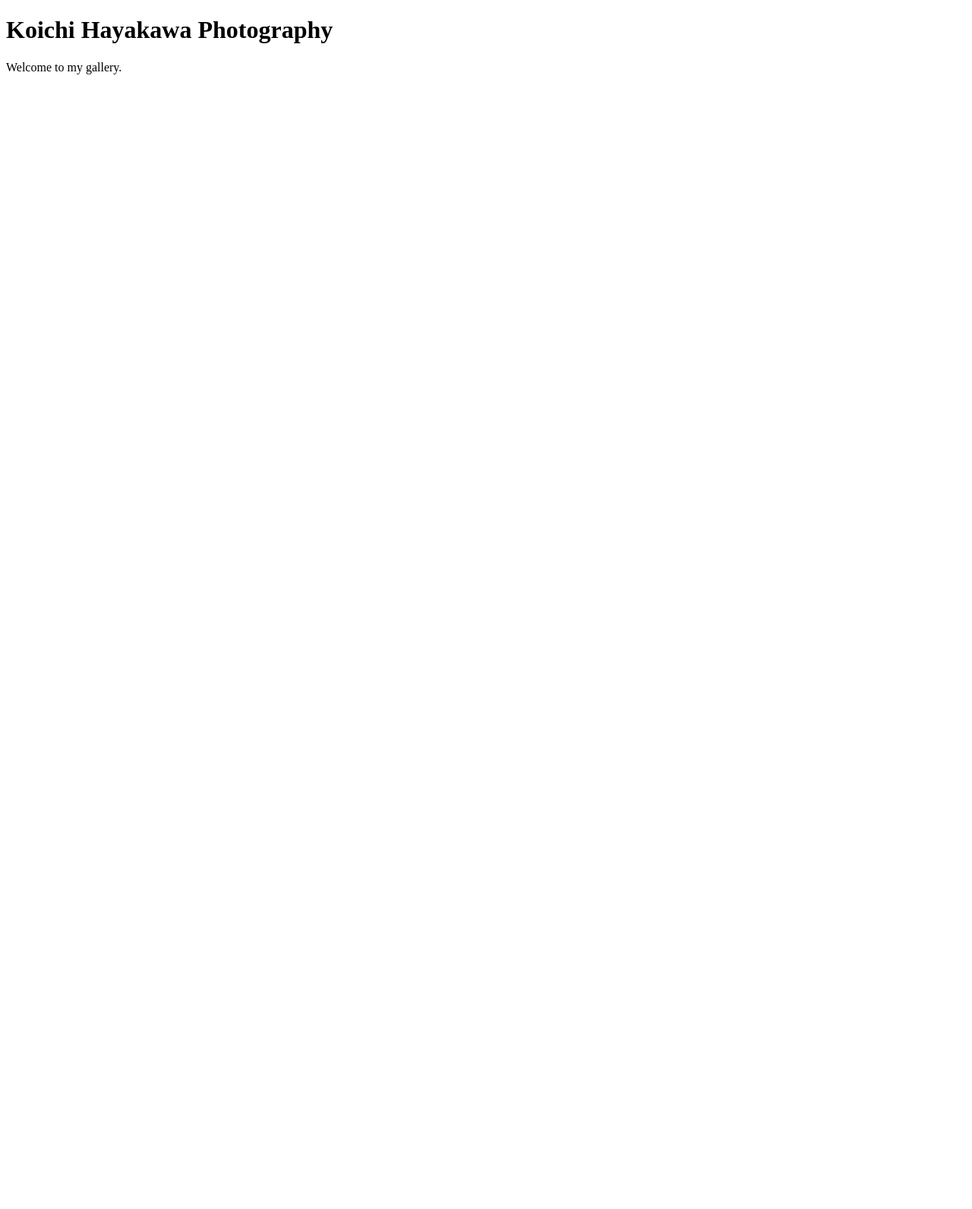
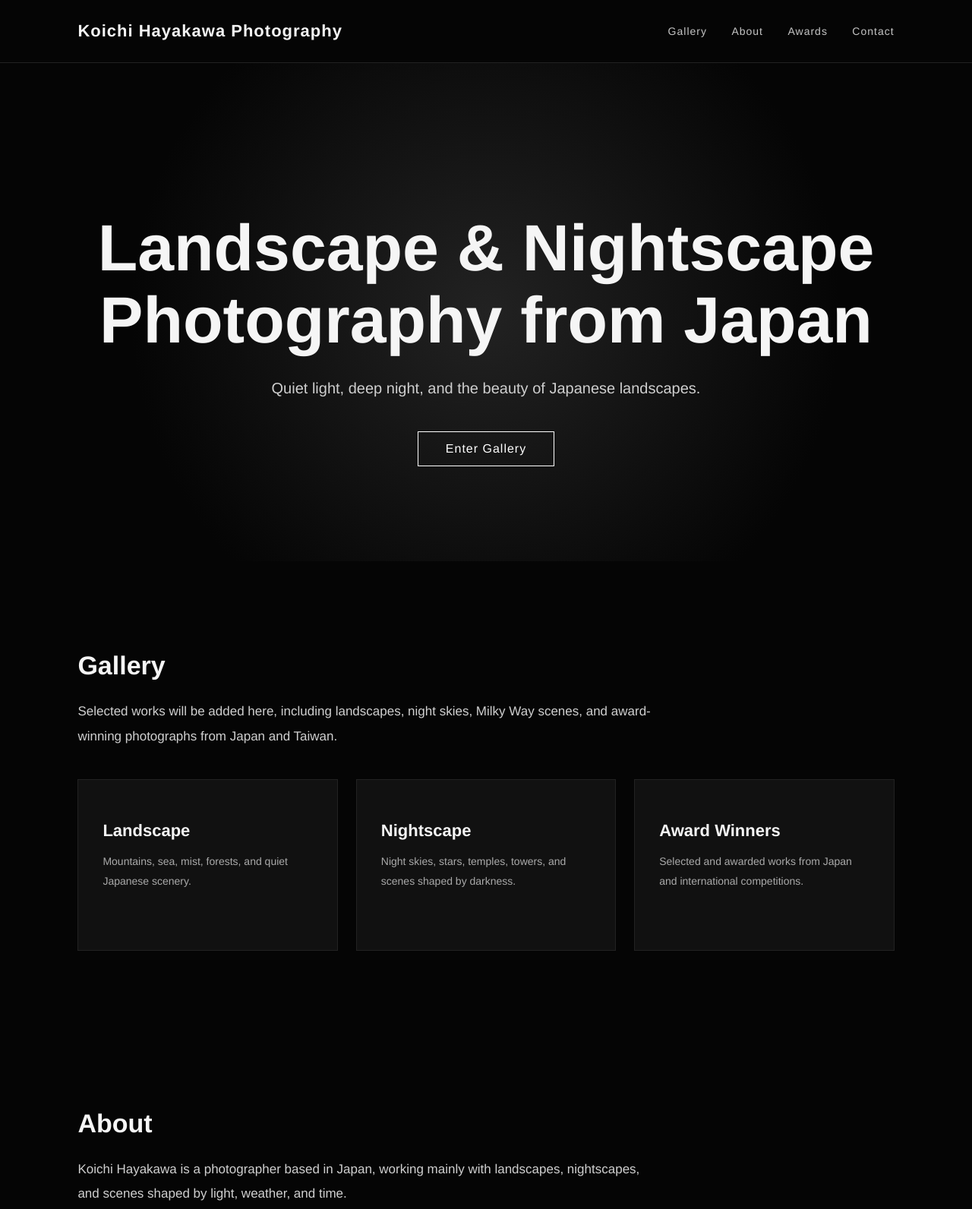
Before and after one commit to ko-photo/ko-photo.github.io, a plain HTML site: page index.html in a window 1280 px wide. Shown: the top 1592 px of the page at 76% size. Before the commit the page ends 800 px from the top, so only its background shows below. Drawn offline with Linux system fonts and the light colour scheme.

Commit message:
Update index.html

```diff
--- a/index.html
+++ b/index.html
@@ -1,14 +1,222 @@
 <!DOCTYPE html>
 <html lang="ja">
 <head>
-<meta charset="utf-8">
-<title>Koichi Hayakawa Photography</title>
+  <meta charset="UTF-8">
+  <meta name="viewport" content="width=device-width, initial-scale=1.0">
+  <title>Koichi Hayakawa Photography</title>
+  <meta name="description" content="Landscape and nightscape photography from Japan by Koichi Hayakawa.">
+
+  <style>
+    body {
+      margin: 0;
+      font-family: "Helvetica Neue", Arial, sans-serif;
+      background: #050505;
+      color: #f5f5f5;
+    }
+
+    header {
+      padding: 28px 8%;
+      display: flex;
+      justify-content: space-between;
+      align-items: center;
+      border-bottom: 1px solid #222;
+    }
+
+    .logo {
+      font-size: 22px;
+      font-weight: 600;
+      letter-spacing: 1px;
+    }
+
+    nav a {
+      color: #f5f5f5;
+      text-decoration: none;
+      margin-left: 28px;
+      font-size: 14px;
+      letter-spacing: 1px;
+      opacity: 0.8;
+    }
+
+    nav a:hover {
+      opacity: 1;
+    }
+
+    .hero {
+      min-height: 82vh;
+      display: flex;
+      align-items: center;
+      justify-content: center;
+      text-align: center;
+      padding: 0 8%;
+      background:
+        radial-gradient(circle at center, #222 0%, #050505 65%);
+    }
+
+    .hero h1 {
+      font-size: clamp(40px, 7vw, 86px);
+      line-height: 1.1;
+      margin-bottom: 24px;
+    }
+
+    .hero p {
+      font-size: 20px;
+      color: #cfcfcf;
+      margin-bottom: 38px;
+    }
+
+    .button {
+      display: inline-block;
+      padding: 13px 36px;
+      border: 1px solid #fff;
+      color: #fff;
+      text-decoration: none;
+      letter-spacing: 1px;
+      transition: 0.3s;
+    }
+
+    .button:hover {
+      background: #fff;
+      color: #000;
+    }
+
+    section {
+      padding: 90px 8%;
+      max-width: 1100px;
+      margin: 0 auto;
+    }
+
+    h2 {
+      font-size: 34px;
+      margin-bottom: 25px;
+    }
+
+    p {
+      line-height: 1.9;
+    }
+
+    .intro {
+      color: #d0d0d0;
+      font-size: 17px;
+      max-width: 760px;
+    }
+
+    .gallery-preview {
+      display: grid;
+      grid-template-columns: repeat(auto-fit, minmax(260px, 1fr));
+      gap: 24px;
+      margin-top: 40px;
+    }
+
+    .card {
+      background: #111;
+      border: 1px solid #222;
+      padding: 32px;
+      min-height: 160px;
+    }
+
+    .card h3 {
+      margin-bottom: 12px;
+      font-size: 22px;
+    }
+
+    .card p {
+      color: #aaa;
+      font-size: 14px;
+    }
+
+    footer {
+      text-align: center;
+      padding: 45px 20px;
+      color: #888;
+      font-size: 13px;
+      border-top: 1px solid #222;
+    }
+
+    @media (max-width: 720px) {
+      header {
+        flex-direction: column;
+        gap: 14px;
+      }
+
+      nav a {
+        margin: 0 10px;
+      }
+    }
+  </style>
 </head>
+
 <body>
 
-<h1>Koichi Hayakawa Photography</h1>
+  <header>
+    <div class="logo">Koichi Hayakawa Photography</div>
+    <nav>
+      <a href="#gallery">Gallery</a>
+      <a href="#about">About</a>
+      <a href="#awards">Awards</a>
+      <a href="#contact">Contact</a>
+    </nav>
+  </header>
 
-<p>Welcome to my gallery.</p>
+  <main>
+    <section class="hero">
+      <div>
+        <h1>Landscape & Nightscape Photography from Japan</h1>
+        <p>Quiet light, deep night, and the beauty of Japanese landscapes.</p>
+        <a href="#gallery" class="button">Enter Gallery</a>
+      </div>
+    </section>
+
+    <section id="gallery">
+      <h2>Gallery</h2>
+      <p class="intro">
+        Selected works will be added here, including landscapes, night skies, Milky Way scenes,
+        and award-winning photographs from Japan and Taiwan.
+      </p>
+
+      <div class="gallery-preview">
+        <div class="card">
+          <h3>Landscape</h3>
+          <p>Mountains, sea, mist, forests, and quiet Japanese scenery.</p>
+        </div>
+        <div class="card">
+          <h3>Nightscape</h3>
+          <p>Night skies, stars, temples, towers, and scenes shaped by darkness.</p>
+        </div>
+        <div class="card">
+          <h3>Award Winners</h3>
+          <p>Selected and awarded works from Japan and international competitions.</p>
+        </div>
+      </div>
+    </section>
+
+    <section id="about">
+      <h2>About</h2>
+      <p class="intro">
+        Koichi Hayakawa is a photographer based in Japan, working mainly with landscapes,
+        nightscapes, and scenes shaped by light, weather, and time.
+      </p>
+    </section>
+
+    <section id="awards">
+      <h2>Awards</h2>
+      <p class="intro">
+        TIFA Bronze Winner / BIFA Award Winner / Nika Exhibition Selected /
+        Niigata City Mayor Award / Nagaoka City Mayor Award / FIND/47 Quarter Award
+      </p>
+    </section>
+
+    <section id="contact">
+      <h2>Contact</h2>
+      <p class="intro">
+        For print inquiries, licensing, or photography-related requests, please contact me through
+        Instagram or email.
+      </p>
+    </section>
+  </main>
+
+  <footer>
+    © 2026 Koichi Hayakawa Photography. All rights reserved.
+  </footer>
 
 </body>
 </html>
```
